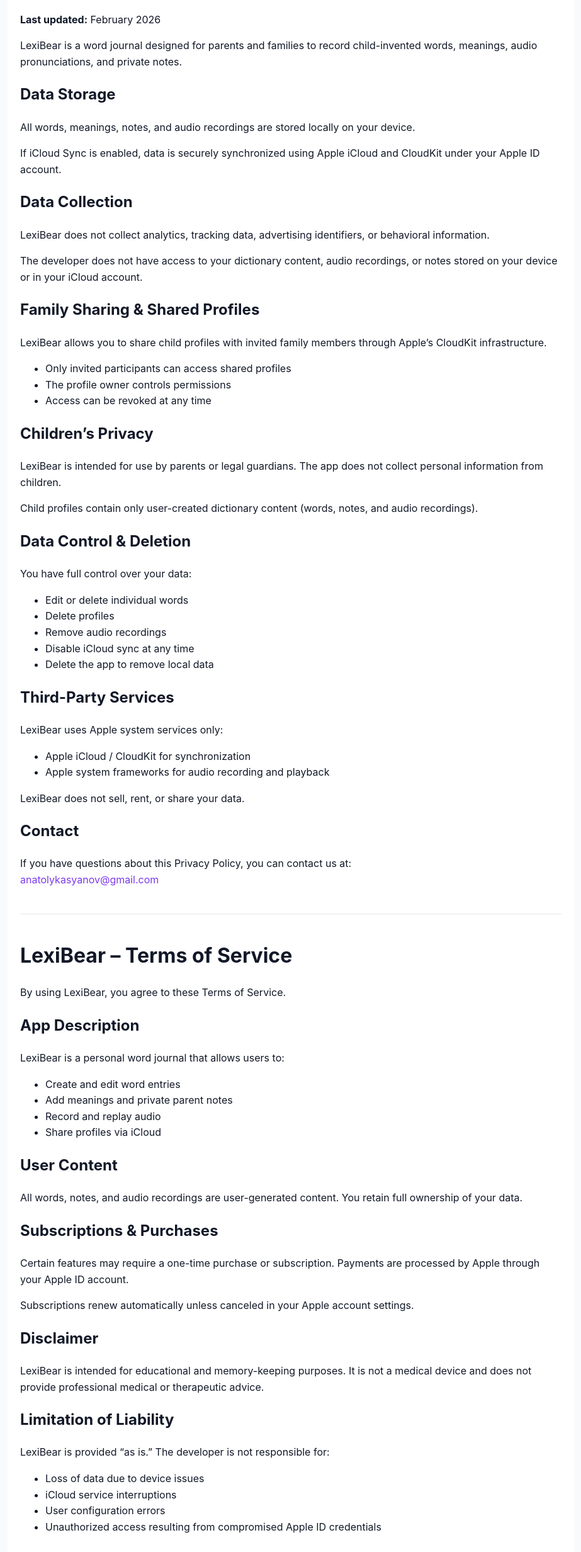
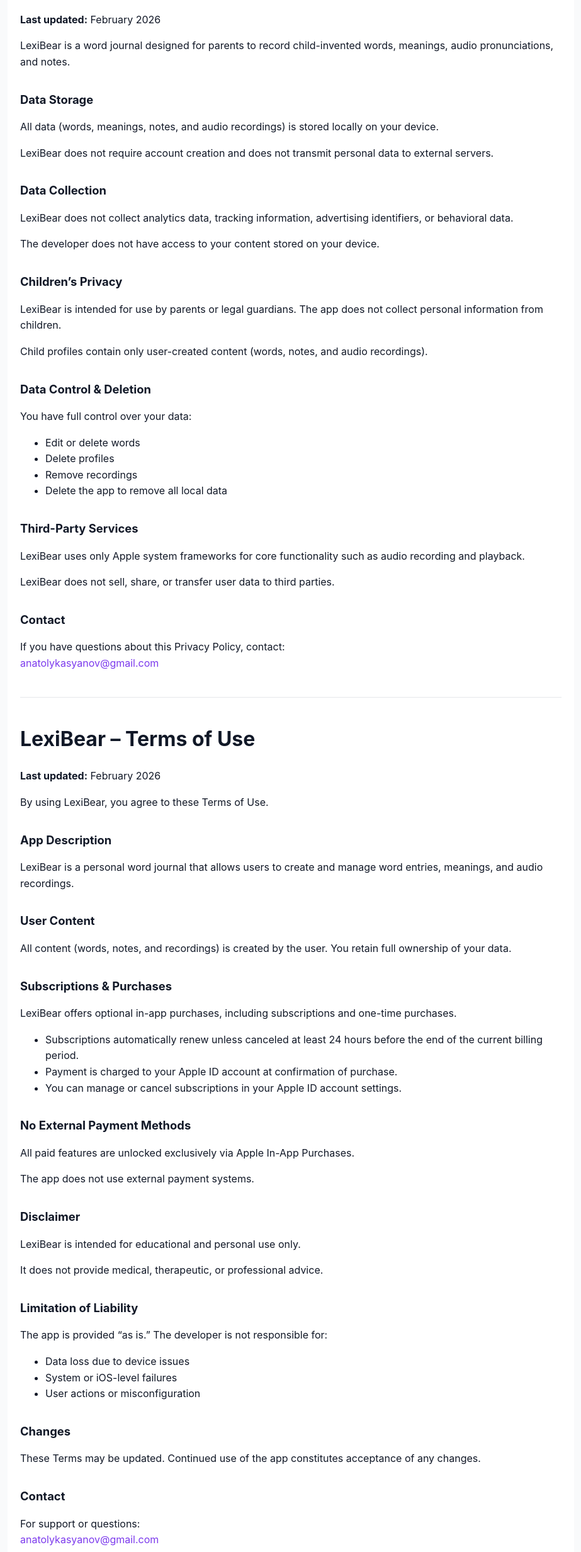
Before and after one commit to deadliam/lexibear-privacy, a plain HTML site: page index.html in a window 1280 px wide. Shown: the part 94-2559 px from the top of the page at 63% size, without its empty margins (178-1101 px from the left). Drawn offline with Linux system fonts and the light colour scheme.

Commit message:
Update privacy and terms

```diff
--- a/index.html
+++ b/index.html
@@ -2,7 +2,7 @@
 <html lang="en">
 <head>
   <meta charset="UTF-8">
-  <title>LexiBear – Privacy Policy & Support</title>
+  <title>LexiBear – Privacy Policy & Terms of Use</title>
   <meta name="viewport" content="width=device-width, initial-scale=1">
   <style>
     body {
@@ -24,6 +24,10 @@
     }
     h1 {
       margin-top: 0;
+    }
+    h2 {
+      margin-top: 1.75em;
+      font-size: 1.15em;
     }
     hr {
       border: none;
@@ -51,39 +55,25 @@
     <p><strong>Last updated:</strong> February 2026</p>
 
     <p>
-      LexiBear is a word journal designed for parents and families to record
-      child-invented words, meanings, audio pronunciations, and private notes.
+      LexiBear is a word journal designed for parents to record child-invented words,
+      meanings, audio pronunciations, and notes.
     </p>
 
     <h2>Data Storage</h2>
     <p>
-      All words, meanings, notes, and audio recordings are stored locally on your device.
+      All data (words, meanings, notes, and audio recordings) is stored locally on your device.
     </p>
     <p>
-      If iCloud Sync is enabled, data is securely synchronized using Apple iCloud and CloudKit
-      under your Apple ID account.
+      LexiBear does not require account creation and does not transmit personal data to external servers.
     </p>
 
     <h2>Data Collection</h2>
     <p>
-      LexiBear does not collect analytics, tracking data, advertising identifiers,
-      or behavioral information.
+      LexiBear does not collect analytics data, tracking information, advertising identifiers, or behavioral data.
     </p>
     <p>
-      The developer does not have access to your dictionary content, audio recordings,
-      or notes stored on your device or in your iCloud account.
+      The developer does not have access to your content stored on your device.
     </p>
-
-    <h2>Family Sharing & Shared Profiles</h2>
-    <p>
-      LexiBear allows you to share child profiles with invited family members
-      through Apple’s CloudKit infrastructure.
-    </p>
-    <ul>
-      <li>Only invited participants can access shared profiles</li>
-      <li>The profile owner controls permissions</li>
-      <li>Access can be revoked at any time</li>
-    </ul>
 
     <h2>Children’s Privacy</h2>
     <p>
@@ -91,107 +81,99 @@
       The app does not collect personal information from children.
     </p>
     <p>
-      Child profiles contain only user-created dictionary content
-      (words, notes, and audio recordings).
+      Child profiles contain only user-created content (words, notes, and audio recordings).
     </p>
 
-    <h2>Data Control & Deletion</h2>
+    <h2>Data Control &amp; Deletion</h2>
     <p>You have full control over your data:</p>
     <ul>
-      <li>Edit or delete individual words</li>
+      <li>Edit or delete words</li>
       <li>Delete profiles</li>
-      <li>Remove audio recordings</li>
-      <li>Disable iCloud sync at any time</li>
-      <li>Delete the app to remove local data</li>
+      <li>Remove recordings</li>
+      <li>Delete the app to remove all local data</li>
     </ul>
 
     <h2>Third-Party Services</h2>
     <p>
-      LexiBear uses Apple system services only:
+      LexiBear uses only Apple system frameworks for core functionality such as audio recording and playback.
     </p>
-    <ul>
-      <li>Apple iCloud / CloudKit for synchronization</li>
-      <li>Apple system frameworks for audio recording and playback</li>
-    </ul>
     <p>
-      LexiBear does not sell, rent, or share your data.
+      LexiBear does not sell, share, or transfer user data to third parties.
     </p>
 
     <h2>Contact</h2>
     <p>
-      If you have questions about this Privacy Policy, you can contact us at:
+      If you have questions about this Privacy Policy, contact:
       <br>
       <a href="mailto:anatolykasyanov@gmail.com">anatolykasyanov@gmail.com</a>
     </p>
 
     <hr>
 
-    <h1>LexiBear – Terms of Service</h1>
+    <h1>LexiBear – Terms of Use</h1>
+
+    <p><strong>Last updated:</strong> February 2026</p>
 
     <p>
-      By using LexiBear, you agree to these Terms of Service.
+      By using LexiBear, you agree to these Terms of Use.
     </p>
 
     <h2>App Description</h2>
     <p>
-      LexiBear is a personal word journal that allows users to:
+      LexiBear is a personal word journal that allows users to create and manage word entries, meanings, and audio recordings.
     </p>
-    <ul>
-      <li>Create and edit word entries</li>
-      <li>Add meanings and private parent notes</li>
-      <li>Record and replay audio</li>
-      <li>Share profiles via iCloud</li>
-    </ul>
 
     <h2>User Content</h2>
     <p>
-      All words, notes, and audio recordings are user-generated content.
+      All content (words, notes, and recordings) is created by the user.
       You retain full ownership of your data.
     </p>
 
-    <h2>Subscriptions & Purchases</h2>
+    <h2>Subscriptions &amp; Purchases</h2>
     <p>
-      Certain features may require a one-time purchase or subscription.
-      Payments are processed by Apple through your Apple ID account.
+      LexiBear offers optional in-app purchases, including subscriptions and one-time purchases.
+    </p>
+    <ul>
+      <li>Subscriptions automatically renew unless canceled at least 24 hours before the end of the current billing period.</li>
+      <li>Payment is charged to your Apple ID account at confirmation of purchase.</li>
+      <li>You can manage or cancel subscriptions in your Apple ID account settings.</li>
+    </ul>
+
+    <h2>No External Payment Methods</h2>
+    <p>
+      All paid features are unlocked exclusively via Apple In-App Purchases.
     </p>
     <p>
-      Subscriptions renew automatically unless canceled in your Apple account settings.
+      The app does not use external payment systems.
     </p>
 
     <h2>Disclaimer</h2>
     <p>
-      LexiBear is intended for educational and memory-keeping purposes.
-      It is not a medical device and does not provide professional medical or therapeutic advice.
+      LexiBear is intended for educational and personal use only.
+    </p>
+    <p>
+      It does not provide medical, therapeutic, or professional advice.
     </p>
 
     <h2>Limitation of Liability</h2>
     <p>
-      LexiBear is provided “as is.” The developer is not responsible for:
+      The app is provided “as is.” The developer is not responsible for:
     </p>
     <ul>
-      <li>Loss of data due to device issues</li>
-      <li>iCloud service interruptions</li>
-      <li>User configuration errors</li>
-      <li>Unauthorized access resulting from compromised Apple ID credentials</li>
+      <li>Data loss due to device issues</li>
+      <li>System or iOS-level failures</li>
+      <li>User actions or misconfiguration</li>
     </ul>
 
     <h2>Changes</h2>
     <p>
-      We may update this Privacy Policy or Terms of Service.
-      Continued use of the app constitutes acceptance of any updates.
+      These Terms may be updated. Continued use of the app constitutes acceptance of any changes.
     </p>
 
-    <hr>
-
-    <h1>Support</h1>
-
+    <h2>Contact</h2>
     <p>
-      If you need help with LexiBear, have questions, or want to report an issue,
-      please contact us using the email below.
-    </p>
-
-    <h2>Support Email</h2>
-    <p>
+      For support or questions:
+      <br>
       <a href="mailto:anatolykasyanov@gmail.com">anatolykasyanov@gmail.com</a>
     </p>
 
```
Also changed, not shown: index-old.html (added, +203 -0 lines).
